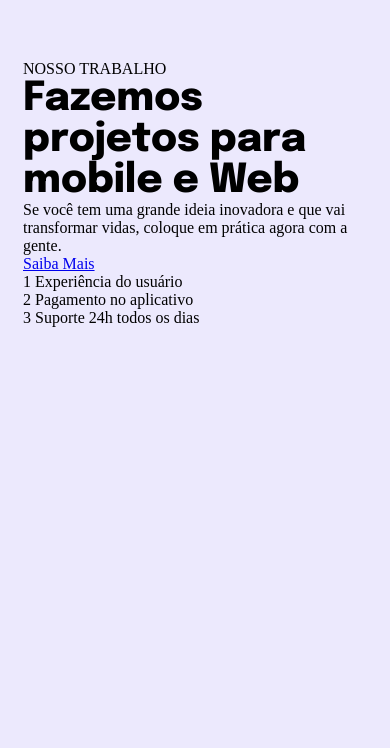
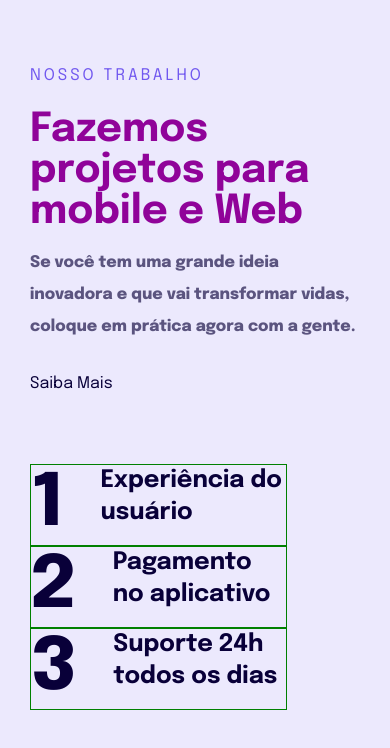
Before and after one commit to IndiTenorio/Projeto04, a plain HTML site: page index.html in a window 390 px wide. Drawn offline with Linux system fonts and the light colour scheme.

Commit message:
feature: Finalização do layout mobile.

```diff
--- a/css/style.css
+++ b/css/style.css
@@ -14,15 +14,74 @@ body {
   background-color: #ECE9FD;
   padding: 6rem 2.3rem 6.6rem;
   font-size: 1.6rem;
+  font-family: 'Epilogue', sans-serif;
+}
+
+main {
+   max-width: 33rem;
+   margin: 0 auto;
+
 }
 
 h1 {
-  font-family: 'Epilogue', sans-serif;
   font-size: 4rem; /* 40px/10= 4rem */
-
-
+  color: #900399;
+  margin-bottom: 1.5rem;
 }
 
 ul {
   list-style: none;
 }
+
+main p:first-child {
+  color: #7158EF;
+  letter-spacing: 3px;
+  text-transform: uppercase;
+  line-height: 3.2rem;
+  margin-bottom: 1.7rem;
+
+}
+
+h1 + p {
+  font-weight: 800;
+  color: rgba(10, 0, 57, 0.64);
+  line-height: 3.2rem;
+  margin-bottom: 3.2rem;
+}
+
+
+a {
+  color: #090039;
+  text-decoration: none;
+
+}
+
+a:hover {
+  color: #7158EF;
+  font-weight: bold;
+
+}
+
+ul {
+  margin-top: 7.2rem;
+}
+
+ul li {
+  font-weight: 700;
+  font-size: 2.4rem;
+  line-height: 3.2rem;
+  color: #090039;
+  max-width: 25.7rem;
+  display: flex;
+  /* align-items: flex-start; */
+  gap: 3.8rem;
+  border: 1px solid green;
+}
+
+ul li span {
+  font-weight: 800;
+  font-size: 7.2rem;
+  line-height: 8rem;
+  letter-spacing: -2px;
+  color: #090039;
+}
--- a/index.html
+++ b/index.html
@@ -8,7 +8,8 @@
   <link rel="stylesheet" href="./css/style.css">
   <link rel="preconnect" href="https://fonts.googleapis.com">
   <link rel="preconnect" href="https://fonts.gstatic.com" crossorigin>
-  <link href="https://fonts.googleapis.com/css2?family=Epilogue:wght@800&display=swap" rel="stylesheet">
+  <link href="https://fonts.googleapis.com/css2?family=Epilogue:wght@400;700;800&display=swap" rel="stylesheet">
+
 </head>
 
 <body>
```
